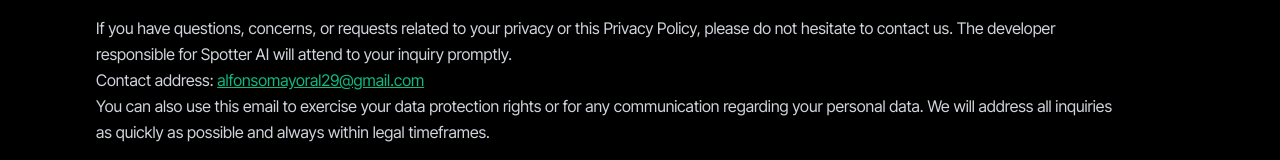
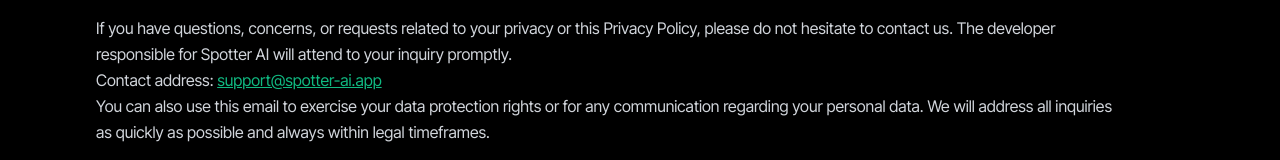
Before and after one commit to Spotter-AI-App/web-spotter, a Next.js app: page /policy in a window 1280 px wide. Shown: the part 2444-2604 px from the top of the page. Built offline with nearby package versions, Linux system fonts and the light colour scheme.

Commit message:
Modify contact mail

```diff
--- a/app/policy/page.tsx
+++ b/app/policy/page.tsx
@@ -29,7 +29,7 @@
       contactRightsText={content.contactRightsText}
       footerText={content.footerText}
       sections={content.sections}
-      contactEmail="alfonsomayoral29@gmail.com"
+      contactEmail="support@spotter-ai.app"
     />
   );
 }
```
